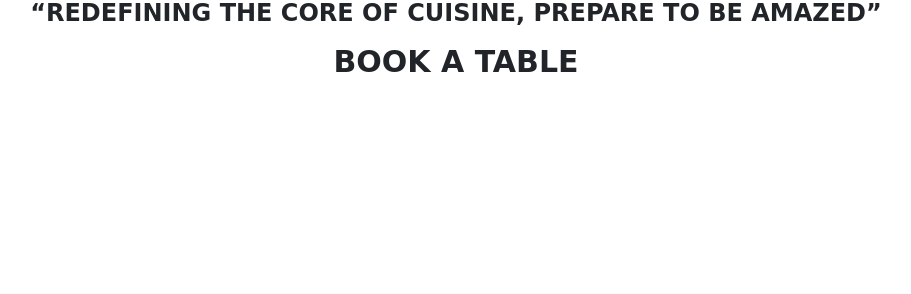
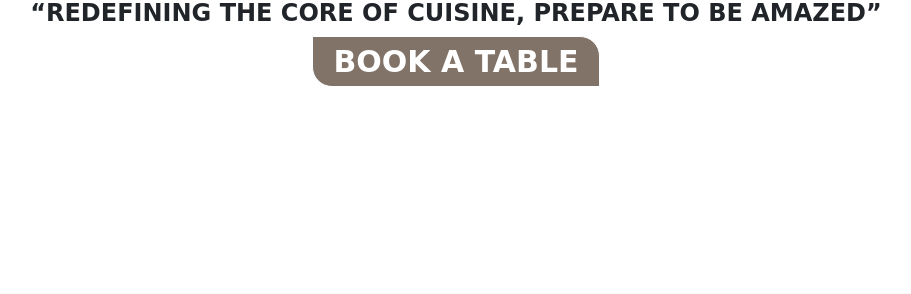
Before and after one commit to GeorgianF/Grace-P4-CI, a Django app: page / in a window 1280 px wide. Shown: the part 507-801 px from the top of the page, without its empty margins (184-1095 px from the left). Run offline with Django 3.2, Linux system fonts and the light colour scheme; some libraries are stand-ins or nearby versions; some web fonts are replaced.

Commit message:
add background to the index button and border radius + linked to the bookinging form

```diff
--- a/grace/settings.py
+++ b/grace/settings.py
@@ -30,7 +30,7 @@ TEMPLATES_DIR = os.path.join(BASE_DIR, 'templates')
 SECRET_KEY = os.environ.get('SECRET_KEY')
 
 # SECURITY WARNING: don't run with debug turned on in production!
-DEBUG = False
+DEBUG = True
 
 ALLOWED_HOSTS = ['grace-restaurant-p4-ci.herokuapp.com', 'localhost']
 
--- a/static/css/style.css
+++ b/static/css/style.css
@@ -146,6 +146,9 @@ a.btn-index {
     transition: all 0.3s;
     position: relative;
     overflow: hidden;
+    background-color: #827369;
+    color: white;
+    border-radius: 0px 20px 0px 20px;
 }
 
 a.btn-index:hover {
--- a/templates/index.html
+++ b/templates/index.html
@@ -8,7 +8,7 @@
             <img class="text-center justify-content-center"
                 src="https://res.cloudinary.com/dlyr5slol/image/upload/v1653249632/thumbnail_ebtlpf.jpg" alt="grace-logo">
             <h1 id="quote"><q>Redefining the core of cuisine, prepare to be amazed</q></h1>
-            <a href="#" class="btn btn-index">Book a Table</a>
+            <a href="{% url 'booking'%}" class="btn btn-index">Book a Table</a>
         </div>
     </div>
 </div>
```
Also changed, not shown: 2 other files.
